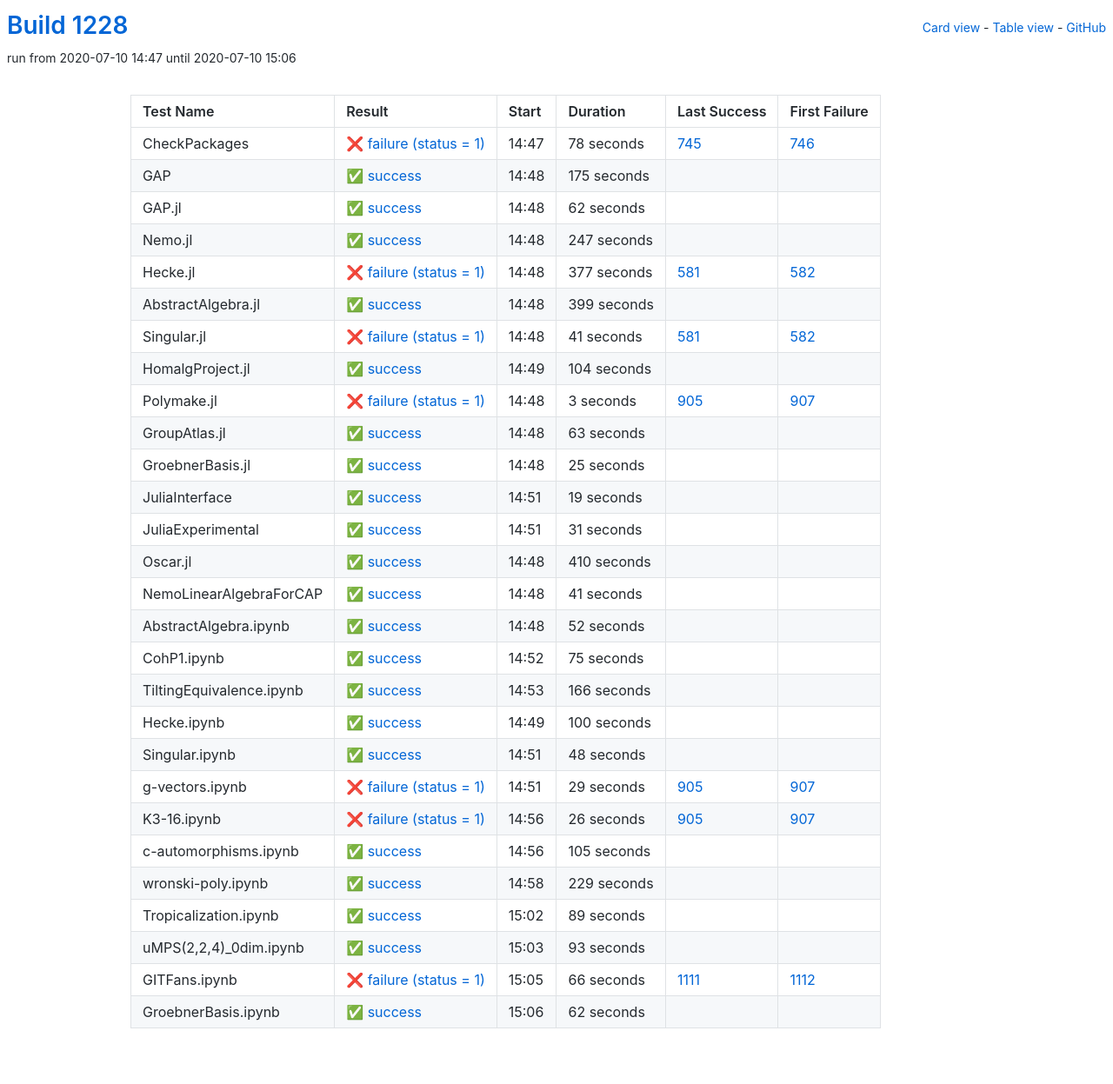
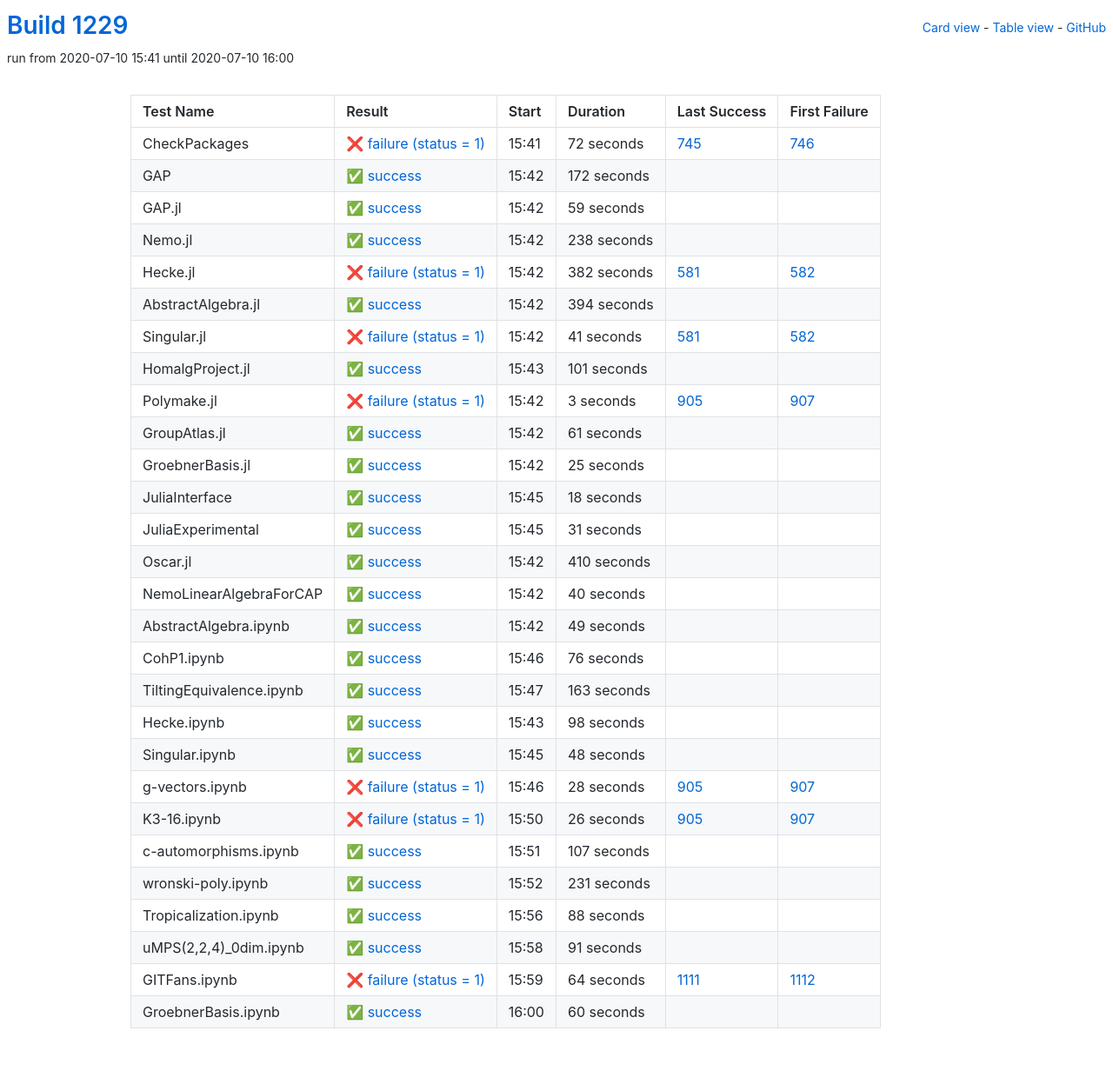
Before and after one commit to oscar-system/oscar-ci-status-1.4, a Jekyll site: the page built from table.html, in a window 1280 px wide. Shown: the whole page at 87% size. Built offline with Jekyll 4.4.1, drawn with Linux system fonts in a browser that asks for light colours.

Commit message:
Build #1229

```diff
--- a/_data/ci.yml
+++ b/_data/ci.yml
@@ -1,6 +1,6 @@
 ---
-build: 1228
-build_url: https://oscarci.mathematik.uni-kl.de/job/oscar-julia-1.4/1228/
+build: 1229
+build_url: https://oscarci.mathematik.uni-kl.de/job/oscar-julia-1.4/1229/
 job: oscar-julia-1.4
 organization: oscar-system
 repo: oscar-ci-status-1.4
@@ -8,80 +8,80 @@ repourl: https://github.com/oscar-system/oscar-ci-status-1.4
 tests:
 - name: CheckPackages
   id: checkpackages
-  log: https://oscarci.mathematik.uni-kl.de/job/oscar-julia-1.4/1228/artifact/logs/build-1228/CheckPackages.log
-  start: 2020-07-10 14:47
+  log: https://oscarci.mathematik.uni-kl.de/job/oscar-julia-1.4/1229/artifact/logs/build-1229/CheckPackages.log
+  start: 2020-07-10 15:41
   success: false
   exitcode: 1
   status: failure
-  duration: 78
+  duration: 72
   last_success: 745
   last_success_url: https://oscarci.mathematik.uni-kl.de/job/oscar-julia-1.4/745/
   first_failure: 746
   first_failure_url: https://oscarci.mathematik.uni-kl.de/job/oscar-julia-1.4/746/
 - name: GAP
   id: gap
-  log: https://oscarci.mathematik.uni-kl.de/job/oscar-julia-1.4/1228/artifact/logs/build-1228/GAP.log
-  start: 2020-07-10 14:48
+  log: https://oscarci.mathematik.uni-kl.de/job/oscar-julia-1.4/1229/artifact/logs/build-1229/GAP.log
+  start: 2020-07-10 15:42
   success: true
   exitcode: 0
   status: success
-  duration: 175
+  duration: 172
   last_success: false
   last_success_url:
   first_failure: false
   first_failure_url:
 - name: GAP.jl
   id: gap-jl
-  log: https://oscarci.mathematik.uni-kl.de/job/oscar-julia-1.4/1228/artifact/logs/build-1228/GAP.jl.log
-  start: 2020-07-10 14:48
+  log: https://oscarci.mathematik.uni-kl.de/job/oscar-julia-1.4/1229/artifact/logs/build-1229/GAP.jl.log
+  start: 2020-07-10 15:42
   success: true
   exitcode: 0
   status: success
-  duration: 62
+  duration: 59
   last_success: false
   last_success_url:
   first_failure: false
   first_failure_url:
 - name: Nemo.jl
   id: nemo-jl
-  log: https://oscarci.mathematik.uni-kl.de/job/oscar-julia-1.4/1228/artifact/logs/build-1228/Nemo.jl.log
-  start: 2020-07-10 14:48
+  log: https://oscarci.mathematik.uni-kl.de/job/oscar-julia-1.4/1229/artifact/logs/build-1229/Nemo.jl.log
+  start: 2020-07-10 15:42
   success: true
   exitcode: 0
   status: success
-  duration: 247
+  duration: 238
   last_success: false
   last_success_url:
   first_failure: false
   first_failure_url:
 - name: Hecke.jl
   id: hecke-jl
-  log: https://oscarci.mathematik.uni-kl.de/job/oscar-julia-1.4/1228/artifact/logs/build-1228/Hecke.jl.log
-  start: 2020-07-10 14:48
+  log: https://oscarci.mathematik.uni-kl.de/job/oscar-julia-1.4/1229/artifact/logs/build-1229/Hecke.jl.log
+  start: 2020-07-10 15:42
   success: false
   exitcode: 1
   status: failure
-  duration: 377
+  duration: 382
   last_success: 581
   last_success_url: https://oscarci.mathematik.uni-kl.de/job/oscar-julia-1.4/581/
   first_failure: 582
   first_failure_url: https://oscarci.mathematik.uni-kl.de/job/oscar-julia-1.4/582/
 - name: AbstractAlgebra.jl
   id: abstractalgebra-jl
-  log: https://oscarci.mathematik.uni-kl.de/job/oscar-julia-1.4/1228/artifact/logs/build-1228/AbstractAlgebra.jl.log
-  start: 2020-07-10 14:48
+  log: https://oscarci.mathematik.uni-kl.de/job/oscar-julia-1.4/1229/artifact/logs/build-1229/AbstractAlgebra.jl.log
+  start: 2020-07-10 15:42
   success: true
   exitcode: 0
   status: success
-  duration: 399
+  duration: 394
   last_success: false
   last_success_url:
   first_failure: false
   first_failure_url:
 - name: Singular.jl
   id: singular-jl
-  log: https://oscarci.mathematik.uni-kl.de/job/oscar-julia-1.4/1228/artifact/logs/build-1228/Singular.jl.log
-  start: 2020-07-10 14:48
+  log: https://oscarci.mathematik.uni-kl.de/job/oscar-julia-1.4/1229/artifact/logs/build-1229/Singular.jl.log
+  start: 2020-07-10 15:42
   success: false
   exitcode: 1
   status: failure
@@ -92,20 +92,20 @@ tests:
   first_failure_url: https://oscarci.mathematik.uni-kl.de/job/oscar-julia-1.4/582/
 - name: HomalgProject.jl
   id: homalgproject-jl
-  log: https://oscarci.mathematik.uni-kl.de/job/oscar-julia-1.4/1228/artifact/logs/build-1228/HomalgProject.jl.log
-  start: 2020-07-10 14:49
+  log: https://oscarci.mathematik.uni-kl.de/job/oscar-julia-1.4/1229/artifact/logs/build-1229/HomalgProject.jl.log
+  start: 2020-07-10 15:43
   success: true
   exitcode: 0
   status: success
-  duration: 104
+  duration: 101
   last_success: false
   last_success_url:
   first_failure: false
   first_failure_url:
 - name: Polymake.jl
   id: polymake-jl
-  log: https://oscarci.mathematik.uni-kl.de/job/oscar-julia-1.4/1228/artifact/logs/build-1228/Polymake.jl.log
-  start: 2020-07-10 14:48
+  log: https://oscarci.mathematik.uni-kl.de/job/oscar-julia-1.4/1229/artifact/logs/build-1229/Polymake.jl.log
+  start: 2020-07-10 15:42
   success: false
   exitcode: 1
   status: failure
@@ -116,20 +116,20 @@ tests:
   first_failure_url: https://oscarci.mathematik.uni-kl.de/job/oscar-julia-1.4/907/
 - name: GroupAtlas.jl
   id: groupatlas-jl
-  log: https://oscarci.mathematik.uni-kl.de/job/oscar-julia-1.4/1228/artifact/logs/build-1228/GroupAtlas.jl.log
-  start: 2020-07-10 14:48
+  log: https://oscarci.mathematik.uni-kl.de/job/oscar-julia-1.4/1229/artifact/logs/build-1229/GroupAtlas.jl.log
+  start: 2020-07-10 15:42
   success: true
   exitcode: 0
   status: success
-  duration: 63
+  duration: 61
   last_success: false
   last_success_url:
   first_failure: false
   first_failure_url:
 - name: GroebnerBasis.jl
   id: groebnerbasis-jl
-  log: https://oscarci.mathematik.uni-kl.de/job/oscar-julia-1.4/1228/artifact/logs/build-1228/GroebnerBasis.jl.log
-  start: 2020-07-10 14:48
+  log: https://oscarci.mathematik.uni-kl.de/job/oscar-julia-1.4/1229/artifact/logs/build-1229/GroebnerBasis.jl.log
+  start: 2020-07-10 15:42
   success: true
   exitcode: 0
   status: success
@@ -140,20 +140,20 @@ tests:
   first_failure_url:
 - name: JuliaInterface
   id: juliainterface
-  log: https://oscarci.mathematik.uni-kl.de/job/oscar-julia-1.4/1228/artifact/logs/build-1228/JuliaInterface.log
-  start: 2020-07-10 14:51
+  log: https://oscarci.mathematik.uni-kl.de/job/oscar-julia-1.4/1229/artifact/logs/build-1229/JuliaInterface.log
+  start: 2020-07-10 15:45
   success: true
   exitcode: 0
   status: success
-  duration: 19
+  duration: 18
   last_success: false
   last_success_url:
   first_failure: false
   first_failure_url:
 - name: JuliaExperimental
   id: juliaexperimental
-  log: https://oscarci.mathematik.uni-kl.de/job/oscar-julia-1.4/1228/artifact/logs/build-1228/JuliaExperimental.log
-  start: 2020-07-10 14:51
+  log: https://oscarci.mathematik.uni-kl.de/job/oscar-julia-1.4/1229/artifact/logs/build-1229/JuliaExperimental.log
+  start: 2020-07-10 15:45
   success: true
   exitcode: 0
   status: success
@@ -164,8 +164,8 @@ tests:
   first_failure_url:
 - name: Oscar.jl
   id: oscar-jl
-  log: https://oscarci.mathematik.uni-kl.de/job/oscar-julia-1.4/1228/artifact/logs/build-1228/Oscar.jl.log
-  start: 2020-07-10 14:48
+  log: https://oscarci.mathematik.uni-kl.de/job/oscar-julia-1.4/1229/artifact/logs/build-1229/Oscar.jl.log
+  start: 2020-07-10 15:42
   success: true
   exitcode: 0
   status: success
@@ -176,68 +176,68 @@ tests:
   first_failure_url:
 - name: NemoLinearAlgebraForCAP
   id: nemolinearalgebraforcap
-  log: https://oscarci.mathematik.uni-kl.de/job/oscar-julia-1.4/1228/artifact/logs/build-1228/NemoLinearAlgebraForCAP.log
-  start: 2020-07-10 14:48
+  log: https://oscarci.mathematik.uni-kl.de/job/oscar-julia-1.4/1229/artifact/logs/build-1229/NemoLinearAlgebraForCAP.log
+  start: 2020-07-10 15:42
   success: true
   exitcode: 0
   status: success
-  duration: 41
+  duration: 40
   last_success: false
   last_success_url:
   first_failure: false
   first_failure_url:
 - name: AbstractAlgebra.ipynb
   id: abstractalgebra-ipynb
-  log: https://oscarci.mathematik.uni-kl.de/job/oscar-julia-1.4/1228/artifact/logs/build-1228/AbstractAlgebra.ipynb.log
-  start: 2020-07-10 14:48
+  log: https://oscarci.mathematik.uni-kl.de/job/oscar-julia-1.4/1229/artifact/logs/build-1229/AbstractAlgebra.ipynb.log
+  start: 2020-07-10 15:42
   success: true
   exitcode: 0
   status: success
-  duration: 52
+  duration: 49
   last_success: false
   last_success_url:
   first_failure: false
   first_failure_url:
 - name: CohP1.ipynb
   id: cohp1-ipynb
-  log: https://oscarci.mathematik.uni-kl.de/job/oscar-julia-1.4/1228/artifact/logs/build-1228/CohP1.ipynb.log
-  start: 2020-07-10 14:52
+  log: https://oscarci.mathematik.uni-kl.de/job/oscar-julia-1.4/1229/artifact/logs/build-1229/CohP1.ipynb.log
+  start: 2020-07-10 15:46
   success: true
   exitcode: 0
   status: success
-  duration: 75
+  duration: 76
   last_success: false
   last_success_url:
   first_failure: false
   first_failure_url:
 - name: TiltingEquivalence.ipynb
   id: tiltingequivalence-ipynb
-  log: https://oscarci.mathematik.uni-kl.de/job/oscar-julia-1.4/1228/artifact/logs/build-1228/TiltingEquivalence.ipynb.log
-  start: 2020-07-10 14:53
+  log: https://oscarci.mathematik.uni-kl.de/job/oscar-julia-1.4/1229/artifact/logs/build-1229/TiltingEquivalence.ipynb.log
+  start: 2020-07-10 15:47
   success: true
   exitcode: 0
   status: success
-  duration: 166
+  duration: 163
   last_success: false
   last_success_url:
   first_failure: false
   first_failure_url:
 - name: Hecke.ipynb
   id: hecke-ipynb
-  log: https://oscarci.mathematik.uni-kl.de/job/oscar-julia-1.4/1228/artifact/logs/build-1228/Hecke.ipynb.log
-  start: 2020-07-10 14:49
+  log: https://oscarci.mathematik.uni-kl.de/job/oscar-julia-1.4/1229/artifact/logs/build-1229/Hecke.ipynb.log
+  start: 2020-07-10 15:43
   success: true
   exitcode: 0
   status: success
-  duration: 100
+  duration: 98
   last_success: false
   last_success_url:
   first_failure: false
   first_failure_url:
 - name: Singular.ipynb
   id: singular-ipynb
-  log: https://oscarci.mathematik.uni-kl.de/job/oscar-julia-1.4/1228/artifact/logs/build-1228/Singular.ipynb.log
-  start: 2020-07-10 14:51
+  log: https://oscarci.mathematik.uni-kl.de/job/oscar-julia-1.4/1229/artifact/logs/build-1229/Singular.ipynb.log
+  start: 2020-07-10 15:45
   success: true
   exitcode: 0
   status: success
@@ -248,20 +248,20 @@ tests:
   first_failure_url:
 - name: g-vectors.ipynb
   id: g-vectors-ipynb
-  log: https://oscarci.mathematik.uni-kl.de/job/oscar-julia-1.4/1228/artifact/logs/build-1228/g-vectors.ipynb.log
-  start: 2020-07-10 14:51
+  log: https://oscarci.mathematik.uni-kl.de/job/oscar-julia-1.4/1229/artifact/logs/build-1229/g-vectors.ipynb.log
+  start: 2020-07-10 15:46
   success: false
   exitcode: 1
   status: failure
-  duration: 29
+  duration: 28
   last_success: 905
   last_success_url: https://oscarci.mathematik.uni-kl.de/job/oscar-julia-1.4/905/
   first_failure: 907
   first_failure_url: https://oscarci.mathematik.uni-kl.de/job/oscar-julia-1.4/907/
 - name: K3-16.ipynb
   id: k3-16-ipynb
-  log: https://oscarci.mathematik.uni-kl.de/job/oscar-julia-1.4/1228/artifact/logs/build-1228/K3-16.ipynb.log
-  start: 2020-07-10 14:56
+  log: https://oscarci.mathematik.uni-kl.de/job/oscar-julia-1.4/1229/artifact/logs/build-1229/K3-16.ipynb.log
+  start: 2020-07-10 15:50
   success: false
   exitcode: 1
   status: failure
@@ -272,72 +272,72 @@ tests:
   first_failure_url: https://oscarci.mathematik.uni-kl.de/job/oscar-julia-1.4/907/
 - name: c-automorphisms.ipynb
   id: c-automorphisms-ipynb
-  log: https://oscarci.mathematik.uni-kl.de/job/oscar-julia-1.4/1228/artifact/logs/build-1228/c-automorphisms.ipynb.log
-  start: 2020-07-10 14:56
+  log: https://oscarci.mathematik.uni-kl.de/job/oscar-julia-1.4/1229/artifact/logs/build-1229/c-automorphisms.ipynb.log
+  start: 2020-07-10 15:51
   success: true
   exitcode: 0
   status: success
-  duration: 105
+  duration: 107
   last_success: false
   last_success_url:
   first_failure: false
   first_failure_url:
 - name: wronski-poly.ipynb
   id: wronski-poly-ipynb
-  log: https://oscarci.mathematik.uni-kl.de/job/oscar-julia-1.4/1228/artifact/logs/build-1228/wronski-poly.ipynb.log
-  start: 2020-07-10 14:58
+  log: https://oscarci.mathematik.uni-kl.de/job/oscar-julia-1.4/1229/artifact/logs/build-1229/wronski-poly.ipynb.log
+  start: 2020-07-10 15:52
   success: true
   exitcode: 0
   status: success
-  duration: 229
+  duration: 231
   last_success: false
   last_success_url:
   first_failure: false
   first_failure_url:
 - name: Tropicalization.ipynb
   id: tropicalization-ipynb
-  log: https://oscarci.mathematik.uni-kl.de/job/oscar-julia-1.4/1228/artifact/logs/build-1228/Tropicalization.ipynb.log
-  start: 2020-07-10 15:02
+  log: https://oscarci.mathematik.uni-kl.de/job/oscar-julia-1.4/1229/artifact/logs/build-1229/Tropicalization.ipynb.log
+  start: 2020-07-10 15:56
   success: true
   exitcode: 0
   status: success
-  duration: 89
+  duration: 88
   last_success: false
   last_success_url:
   first_failure: false
   first_failure_url:
 - name: uMPS(2,2,4)_0dim.ipynb
   id: umps-2-2-4-0dim-ipynb
-  log: https://oscarci.mathematik.uni-kl.de/job/oscar-julia-1.4/1228/artifact/logs/build-1228/uMPS-2-2-4-_0dim.ipynb.log
-  start: 2020-07-10 15:03
+  log: https://oscarci.mathematik.uni-kl.de/job/oscar-julia-1.4/1229/artifact/logs/build-1229/uMPS-2-2-4-_0dim.ipynb.log
+  start: 2020-07-10 15:58
   success: true
   exitcode: 0
   status: success
-  duration: 93
+  duration: 91
   last_success: false
   last_success_url:
   first_failure: false
   first_failure_url:
 - name: GITFans.ipynb
   id: gitfans-ipynb
-  log: https://oscarci.mathematik.uni-kl.de/job/oscar-julia-1.4/1228/artifact/logs/build-1228/GITFans.ipynb.log
-  start: 2020-07-10 15:05
+  log: https://oscarci.mathematik.uni-kl.de/job/oscar-julia-1.4/1229/artifact/logs/build-1229/GITFans.ipynb.log
+  start: 2020-07-10 15:59
   success: false
   exitcode: 1
   status: failure
-  duration: 66
+  duration: 64
   last_success: 1111
   last_success_url: https://oscarci.mathematik.uni-kl.de/job/oscar-julia-1.4/1111/
   first_failure: 1112
   first_failure_url: https://oscarci.mathematik.uni-kl.de/job/oscar-julia-1.4/1112/
 - name: GroebnerBasis.ipynb
   id: groebnerbasis-ipynb
-  log: https://oscarci.mathematik.uni-kl.de/job/oscar-julia-1.4/1228/artifact/logs/build-1228/GroebnerBasis.ipynb.log
-  start: 2020-07-10 15:06
+  log: https://oscarci.mathematik.uni-kl.de/job/oscar-julia-1.4/1229/artifact/logs/build-1229/GroebnerBasis.ipynb.log
+  start: 2020-07-10 16:00
   success: true
   exitcode: 0
   status: success
-  duration: 62
+  duration: 60
   last_success: false
   last_success_url:
   first_failure: false
```
Also changed, not shown: README.md.
